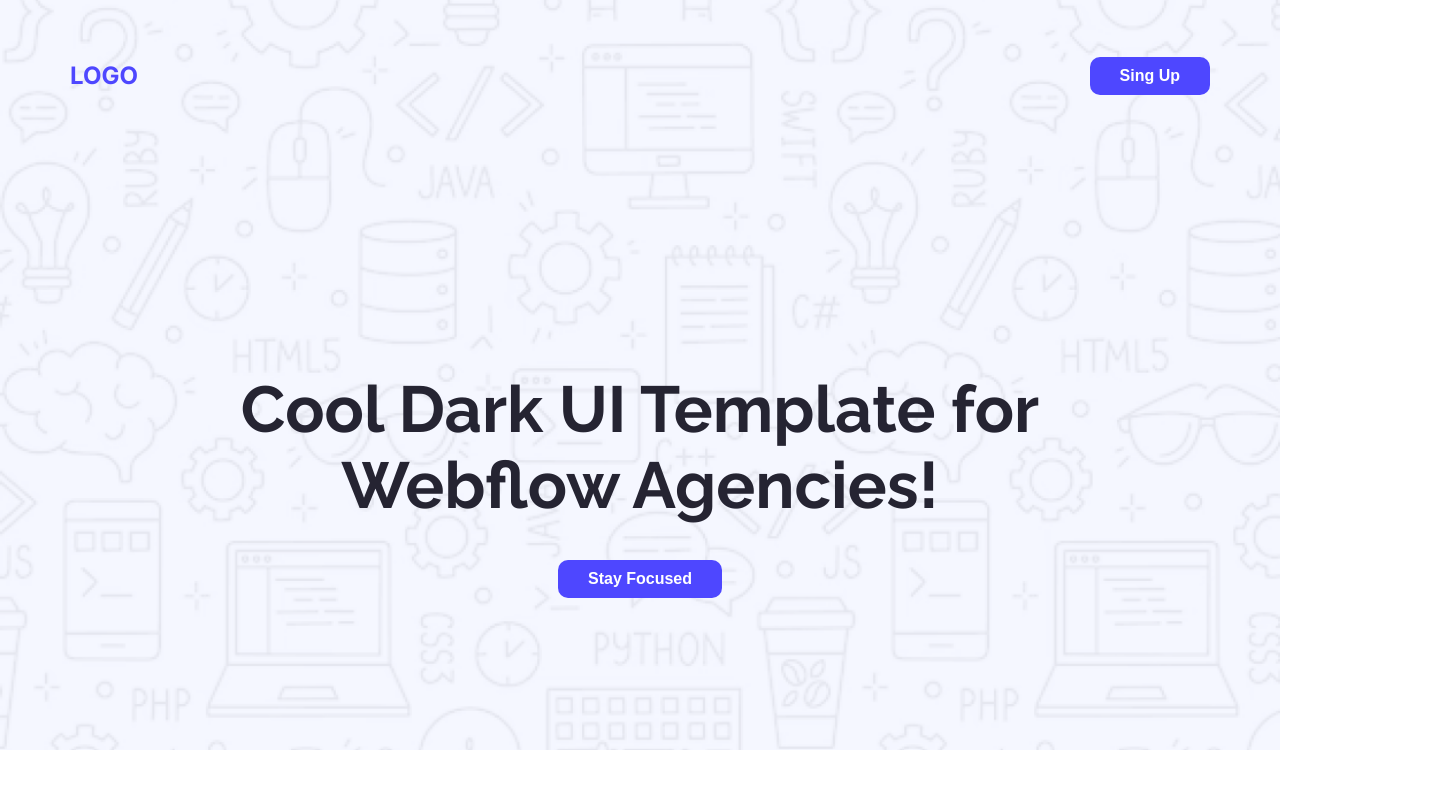
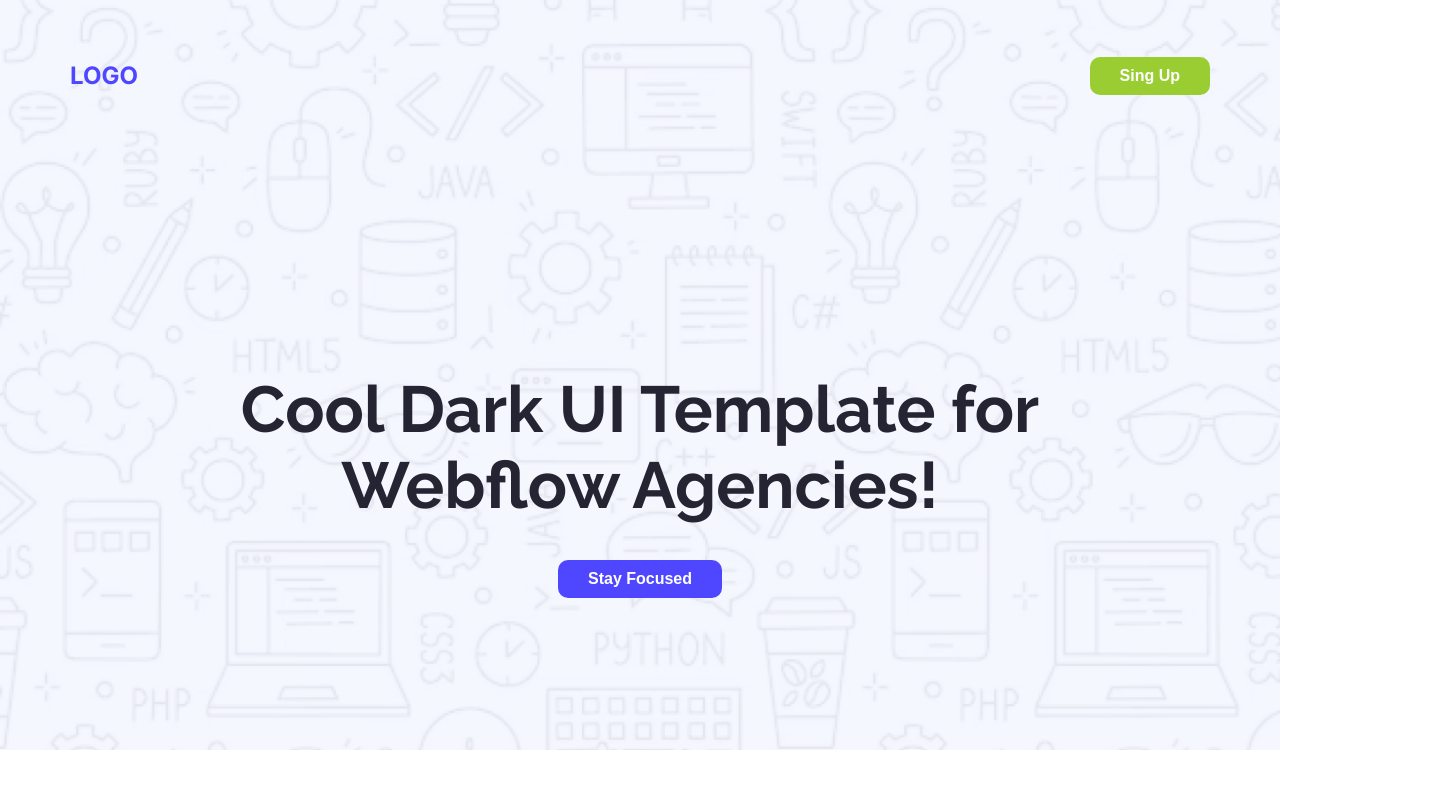
Before and after one commit to Ashraf1551/A01-landing-launchpad, a plain HTML site: page index.html in a window 1280 px wide. In both pictures the pointer is over the button "Sing Up". Shown: the top 800 px of the page, 1439 px wide, since content can reach past the window. Drawn offline with Linux system fonts and the light colour scheme.

Commit message:
button hover effect

```diff
--- a/styles/launchpad.css
+++ b/styles/launchpad.css
@@ -33,9 +33,12 @@
   border: none;
   border-radius: 10px;
 }
-
 .text-center {
   align-items: center;
+}
+button:hover {
+  cursor: pointer;
+  background-color: yellowgreen;
 }
 
 /* nav styles */
@@ -124,8 +127,7 @@ main section {
 
 footer {
   margin: 0 auto;
-  /* width: 531px; */
-  max-width: 1440px;
+  width: 531px;
   text-align: center;
   padding: 104px 454px;
 }
```
